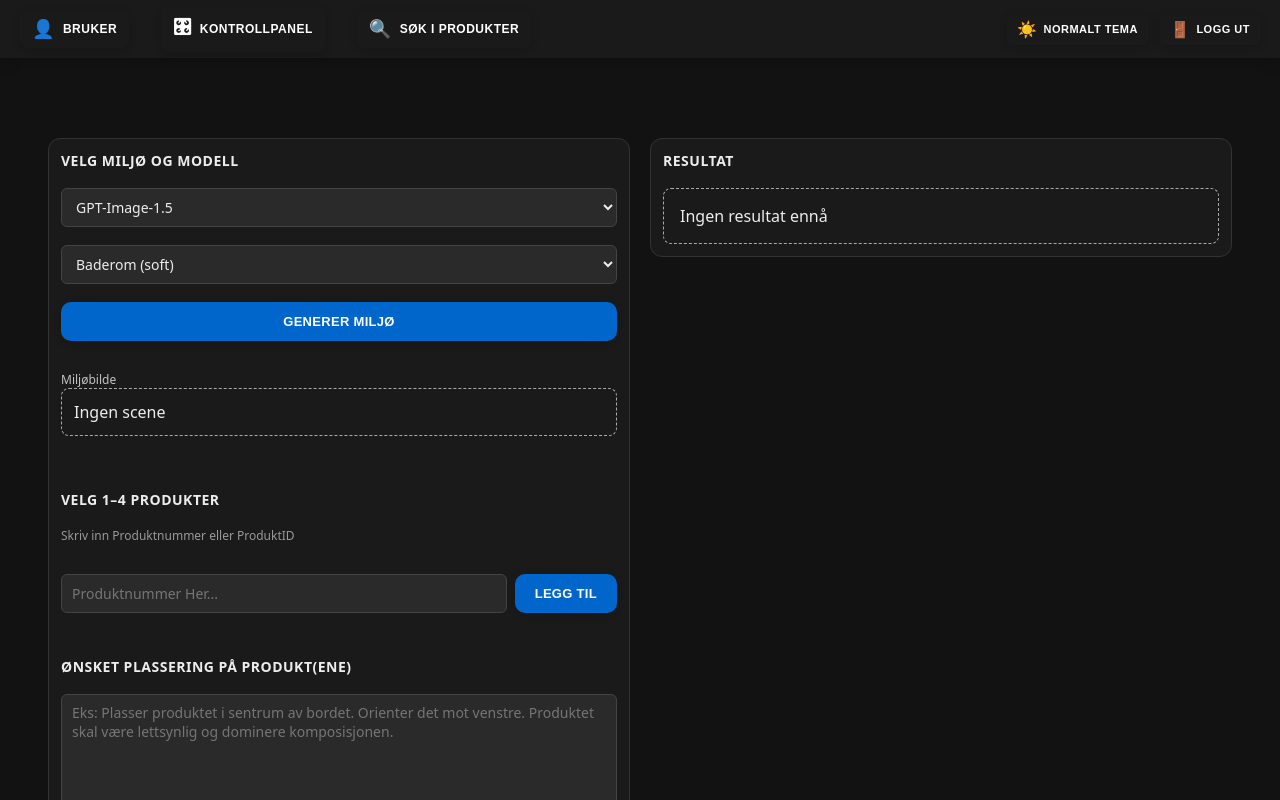
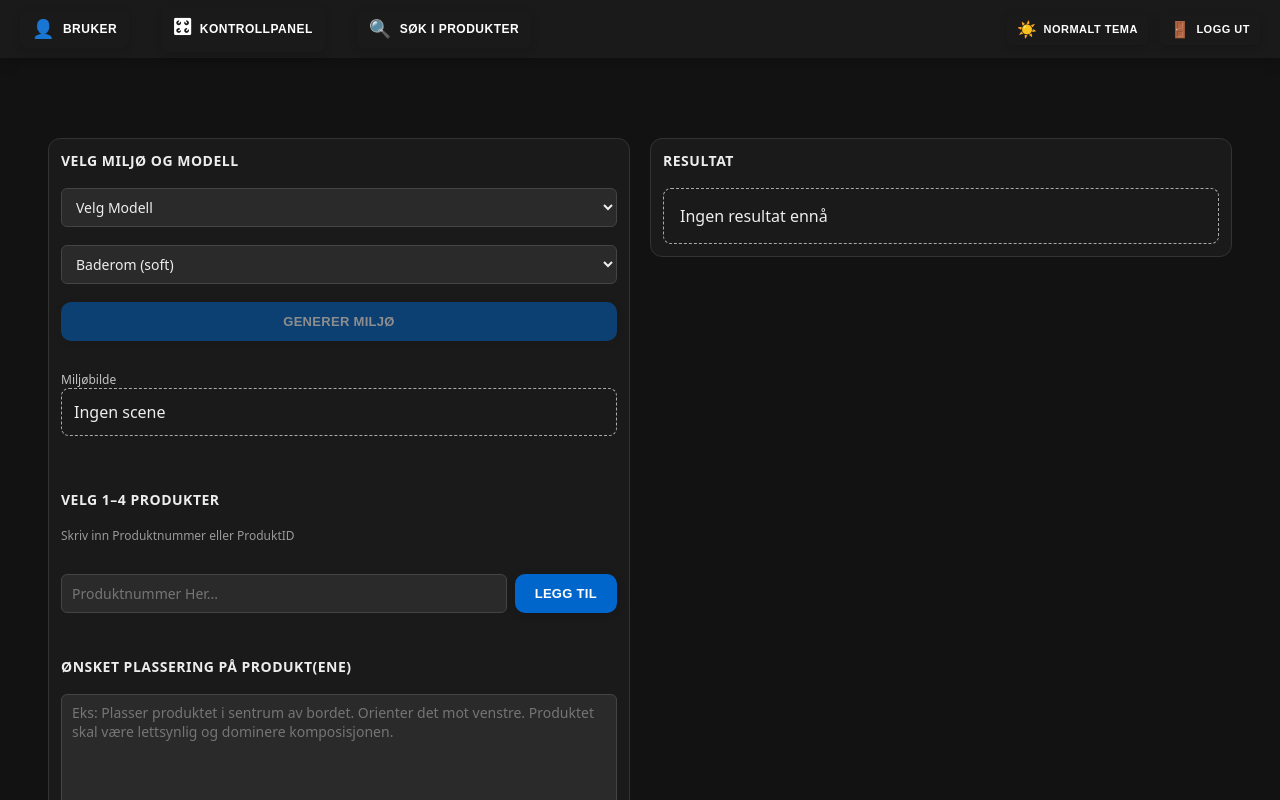
Before and after one commit to johannesolin/BachelorgruppeB26-IKT37, a Next.js app in the folder my-app/: page / in a window 1280 px wide. Shown: the top 800 px of the page. Built offline with nearby package versions, Linux system fonts and the light colour scheme.

Commit message:
justering select meny for valg av modeller

```diff
--- a/my-app/app/page.tsx
+++ b/my-app/app/page.tsx
@@ -5,7 +5,6 @@ import { DashboardNav } from "./navigation/DashboardNav";
 import styles from "./page.module.css";
 import { getStoredTheme, saveTheme } from "../lib/theme";
 import { Product } from "@/db/types";
-import { SelectProductCard } from "@/components/SelectProductCard";
 import { templatesArray } from "@/templates/templates";
 import { Template } from "@/templates/types";
 import { EnvironmentCard } from "@/components/EnvironmentCard";
@@ -13,27 +12,6 @@ import { ResultsCard } from "@/components/ResultsCard";
 import { ProductCard } from "@/components/ProductCard";
 import { PlacementCard } from "@/components/PlacementCard";
 import { SelectproductByIdCard } from "@/components/SelectProductByIdCard";
-
-/*
- * Typedefinisjon for Template-objekter.
- * En template kan enten være av type "hard" (med forhåndsdefinert bildefil)
- * eller type "soft" (generert basert på tekstlig prompt).
- */
-
-/*
- * Typedefinisjon for SelectedProduct.
- * Representerer enten et opplastet produkt (last-opp) eller et produkt fra database (produktId).
- */
-
-type SelectedProduct =
-  | { kind: "last-opp"; id: string; file: File; previewUrl: string }
-  | {
-      kind: "produktId";
-      id: string;
-      productId: string;
-      name?: string;
-      bestHref?: string;
-    };
 
 /*
  * Hjelpefunksjon som konverterer en ukjent feil til en lesbar feilmelding.
@@ -316,7 +294,7 @@ export default function Page() {
    * Opprettet forhåndsvisninger for hver fil vises i brukergrensesnittet.
    */
 
-  function addUploads(files: FileList | null) {
+  /*function addUploads(files: FileList | null) {
     if (!files) return;
     setErr("");
     const incoming = Array.from(files);
@@ -335,7 +313,7 @@ export default function Page() {
       }));
       return [...prev, ...mapped];
     });
-  }
+  }*/
 
   /*
    * Returnerer JSX for hele dashbord-siden.
--- a/my-app/components/EnvironmentCard.tsx
+++ b/my-app/components/EnvironmentCard.tsx
@@ -15,6 +15,7 @@ export const EnvironmentCard = ( props: EnvironmentCardProps ) => {
               className={`${styles.select} ${props.darkMode ? styles.dark : styles.light}`}
               disabled={props.busyGen || props.busyScene}
             >
+              <option value="" disabled selected hidden>Velg Modell</option>
               <option value="gpt-image-1.5" key="gpt-image-1.5">GPT-Image-1.5</option>
               <option value="flux-2-pro" key="flux-2-pro">FLUX-2-PRO</option>
             </select>
@@ -30,7 +31,7 @@ export const EnvironmentCard = ( props: EnvironmentCardProps ) => {
                 </option>
               ))}
             </select>
-            <button onClick={props.generateScene} disabled={props.busyScene || props.busyGen}>{props.sceneUrl === "" ? "Generer Miljø" : "Regenerer Miljø" }</button>
+            <button onClick={props.generateScene} disabled={props.busyScene || props.busyGen || props.selectedModel === ""}>{props.sceneUrl === "" ? "Generer Miljø" : "Regenerer Miljø" }</button>
             <div className={styles.sceneContainer}>
               <div className={styles.sceneLabel}>Miljøbilde</div>
               {props.busyScene ? (
```
